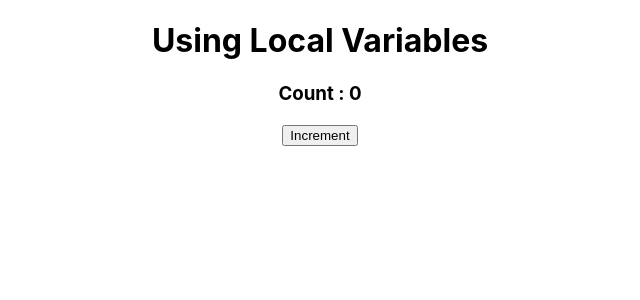
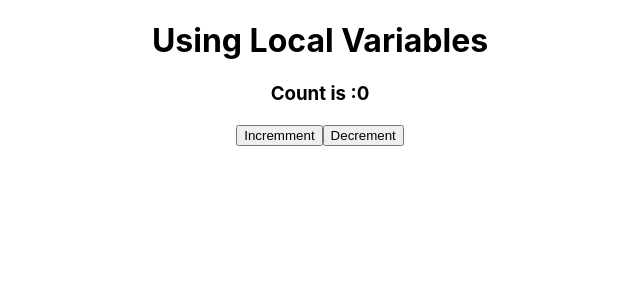
Before and after one commit to S1coder-18/ReactPractice, a React (Create React App) app in the folder tasks/: page / in a window 1280 px wide. Shown: the top 300 px of the page, without its empty margins (320-960 px from the left). Built offline with nearby package versions, Linux system fonts and the light colour scheme.

Commit message:
Counter using state variables

```diff
--- a/tasks/src/App.js
+++ b/tasks/src/App.js
@@ -1,12 +1,12 @@
 
 import './App.css';
 import Counter from './components/counter/Counter';
-
+import Counter1 from './components/counter1/Counter1';
 function App() {
   return (
     <div className="App">
       <h1>Using Local Variables</h1>
-      <Counter />
+      <Counter1 />
     </div>
   );
 }
--- /dev/null
+++ b/tasks/src/components/counter1/Counter1.js
@@ -0,0 +1,28 @@
+//This is why we use useState hook because it is tracked by react and whatever changes, it re-renders
+// into dom and ui.
+
+import { useState } from 'react';
+
+function Counter1(){
+
+    const[count, setCount] = useState(0);
+
+    const handleIncrement =() => {
+        setCount(count+1);
+    }
+
+    const handleDecrement = () =>{
+        setCount(count-1);
+    }
+
+
+    return(
+        <>
+        <h3>Count is :{count}</h3>
+        <button onClick={handleIncrement}>Incremment</button>
+        <button onClick={handleDecrement}>Decrement</button>
+        </>
+    )
+}
+
+export default Counter1;
```
